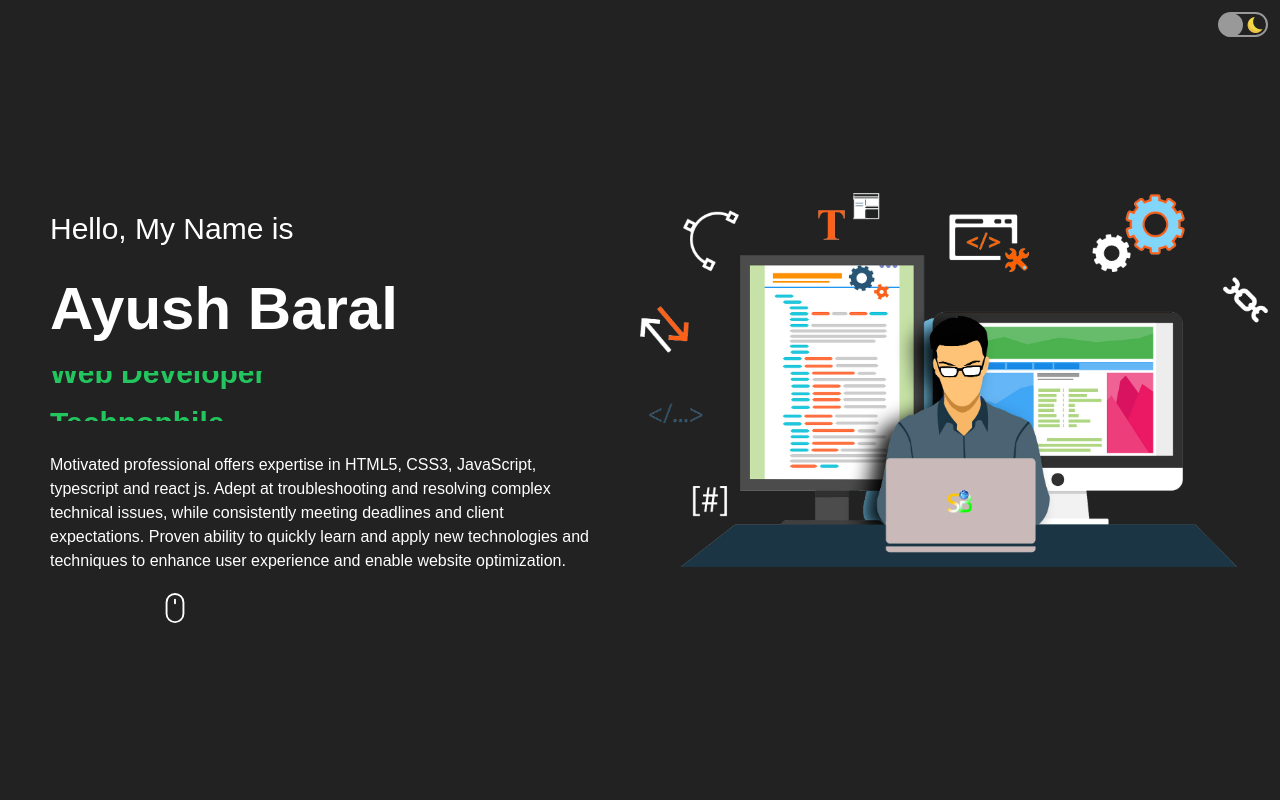
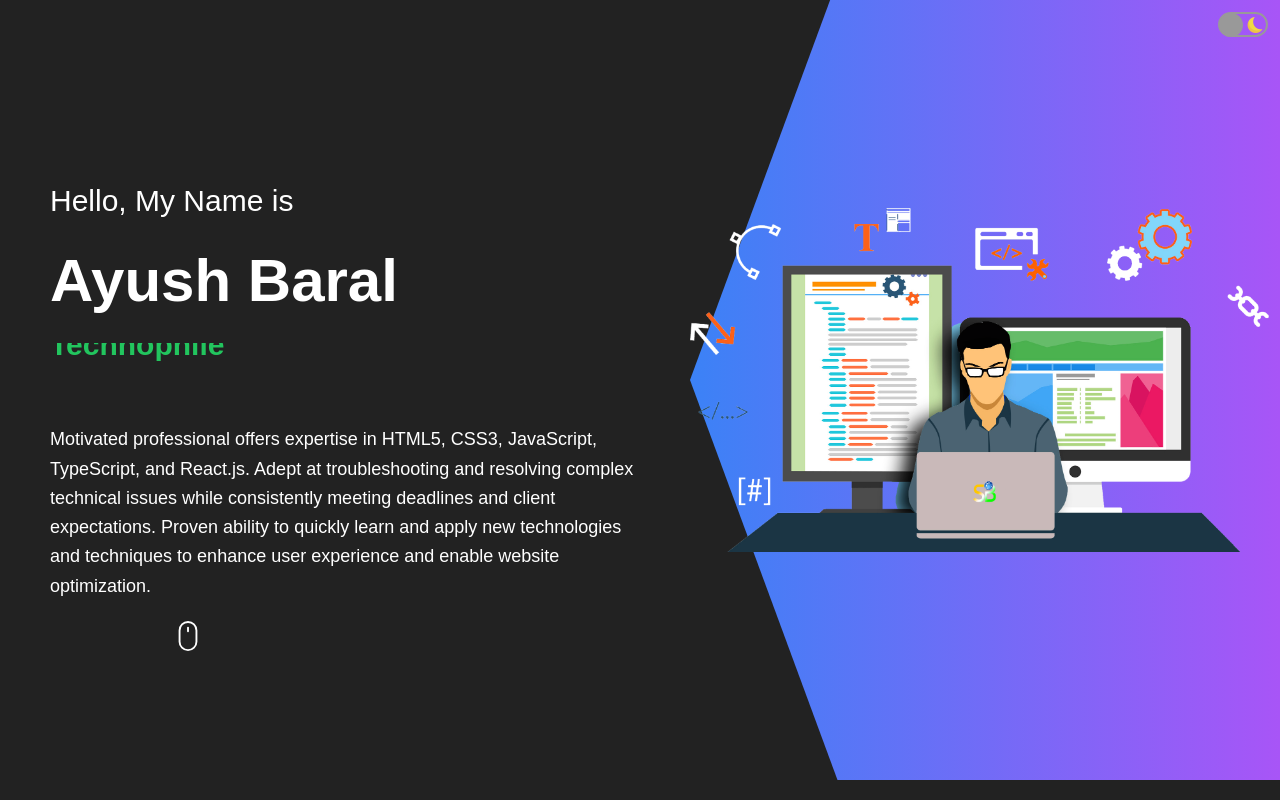
Before and after one commit to ayush-baral/portfolio, a React (Create React App) app: page / in a window 1280 px wide. Shown: the top 800 px of the page. Built offline with nearby package versions, Linux system fonts and the light colour scheme.

Commit message:
refact: :recycle: refactor introduction section

```diff
--- a/src/components/intro/index.tsx
+++ b/src/components/intro/index.tsx
@@ -3,33 +3,16 @@ import { BsMouse } from "react-icons/bs";
 import { motion } from "framer-motion";
 import developerImage from "../../assets/developer.png";
 
-export const leftSlide = {
-  hidden: {
+const slideVariants = {
+  hidden: (direction: "left" | "right") => ({
     opacity: 0,
-    x: "-100vw",
-  },
+    x: direction === "left" ? "-100vw" : "100vw",
+  }),
   visible: {
     opacity: 1,
     x: 0,
     transition: {
-      // delay: 0.5,
-      duration: 2,
-      ease: "easeOut",
-    },
-  },
-};
-
-export const rightSlide = {
-  hidden: {
-    opacity: 0,
-    x: "100vw",
-  },
-  visible: {
-    opacity: 1,
-    x: 0,
-    transition: {
-      // delay: 0.5,
-      duration: 2,
+      duration: 1.5,
       ease: "easeOut",
     },
   },
@@ -37,43 +20,31 @@ export const rightSlide = {
 
 const Intro = () => {
   return (
-    <div className='flex flex-col md:flex-row h-screen items-center justify-center mb-20'>
+    <div className="flex flex-col md:flex-row h-screen items-center justify-center mb-20">
+      {/* Left Section */}
       <motion.div
-        className='flex-1'
-        variants={leftSlide}
-        initial='hidden'
-        animate='visible'
+        className="flex-1 p-[50px]"
+        custom="left"
+        variants={slideVariants}
+        initial="hidden"
+        animate="visible"
       >
-        <div className='p-[50px] h-1/2'>
-          <h2 className='text-3xl font-light'>Hello, My Name is </h2>
-          <h1 className='text-6xl font-semibold my-8'>Ayush Baral</h1>
-          <div className='h-[50px] overflow-hidden'>
-            <div className='h-full title-wrapper'>
-              <div className='text-primary h-[50px] text-3xl font-bold flex items-center'>
-                Web Developer
-              </div>
-              <div className='text-primary h-[50px] text-3xl font-bold flex items-center'>
-                Learner
-              </div>
-              <div className='text-primary h-[50px] text-3xl font-bold flex items-center'>
-                Web Developer
-              </div>
-              <div className='text-primary h-[50px] text-3xl font-bold flex items-center'>
-                Technophile
-              </div>
-            </div>
-          </div>
-          <p className='flex flex-col justify-between mt-8 mb-4'>
-            Motivated professional offers expertise in HTML5, CSS3, JavaScript,
-            typescript and react js. Adept at troubleshooting and resolving
-            complex technical issues, while consistently meeting deadlines and
-            client expectations. Proven ability to quickly learn and apply new
-            technologies and techniques to enhance user experience and enable
-            website optimization.
-          </p>
-        </div>
+        <h2 className="text-3xl font-light">Hello, My Name is </h2>
+        <h1 className="text-6xl font-semibold my-8">Ayush Baral</h1>
+
+        <TitleAnimation />
+
+        <p className="text-lg mt-8 mb-4 leading-relaxed">
+          Motivated professional offers expertise in HTML5, CSS3, JavaScript,
+          TypeScript, and React.js. Adept at troubleshooting and resolving
+          complex technical issues while consistently meeting deadlines and
+          client expectations. Proven ability to quickly learn and apply new
+          technologies and techniques to enhance user experience and enable
+          website optimization.
+        </p>
+
         <motion.div
-          className='text-3xl absolute bottom-4 left-1/4'
+          className="text-3xl absolute bottom-4 left-1/4"
           drag
           dragElastic={0.8}
           dragConstraints={{ left: 0, right: 0, top: 0, bottom: 0 }}
@@ -81,21 +52,44 @@ const Intro = () => {
           <BsMouse />
         </motion.div>
       </motion.div>
+
+      {/* Right Section */}
       <motion.div
-        className='flex-1 h-fit w-full mb-10  md:h-full relative'
-        variants={rightSlide}
-        initial='hidden'
-        animate='visible'
+        className="flex-1 h-fit w-full mb-10 md:h-full relative"
+        custom="right"
+        variants={slideVariants}
+        initial="hidden"
+        animate="visible"
       >
-        <div className='clip-left  w-full h-full absolute top-0 right-0 '></div>
+        <div className="clip-left w-full h-full absolute top-0 right-0 bg-gradient-to-r from-blue-500 to-purple-500"></div>
         <img
           src={developerImage}
-          alt='Developer'
-          className='w-full h-full object-contain absolute'
+          alt="Developer"
+          className="w-full h-full object-contain absolute"
         />
       </motion.div>
     </div>
   );
 };
 
+const TitleAnimation = () => {
+  return (
+    <div className="h-[50px] overflow-hidden">
+      <div className="h-full title-wrapper">
+        {["Web Developer", "Learner", "Technophile"].map((title, index) => (
+          <motion.div
+            key={index}
+            className="text-primary h-[50px] text-3xl font-bold flex items-center"
+            initial={{ y: "100%" }}
+            animate={{ y: "0%" }}
+            transition={{ duration: 1, delay: index * 0.5 }}
+          >
+            {title}
+          </motion.div>
+        ))}
+      </div>
+    </div>
+  );
+};
+
 export default Intro;
```
